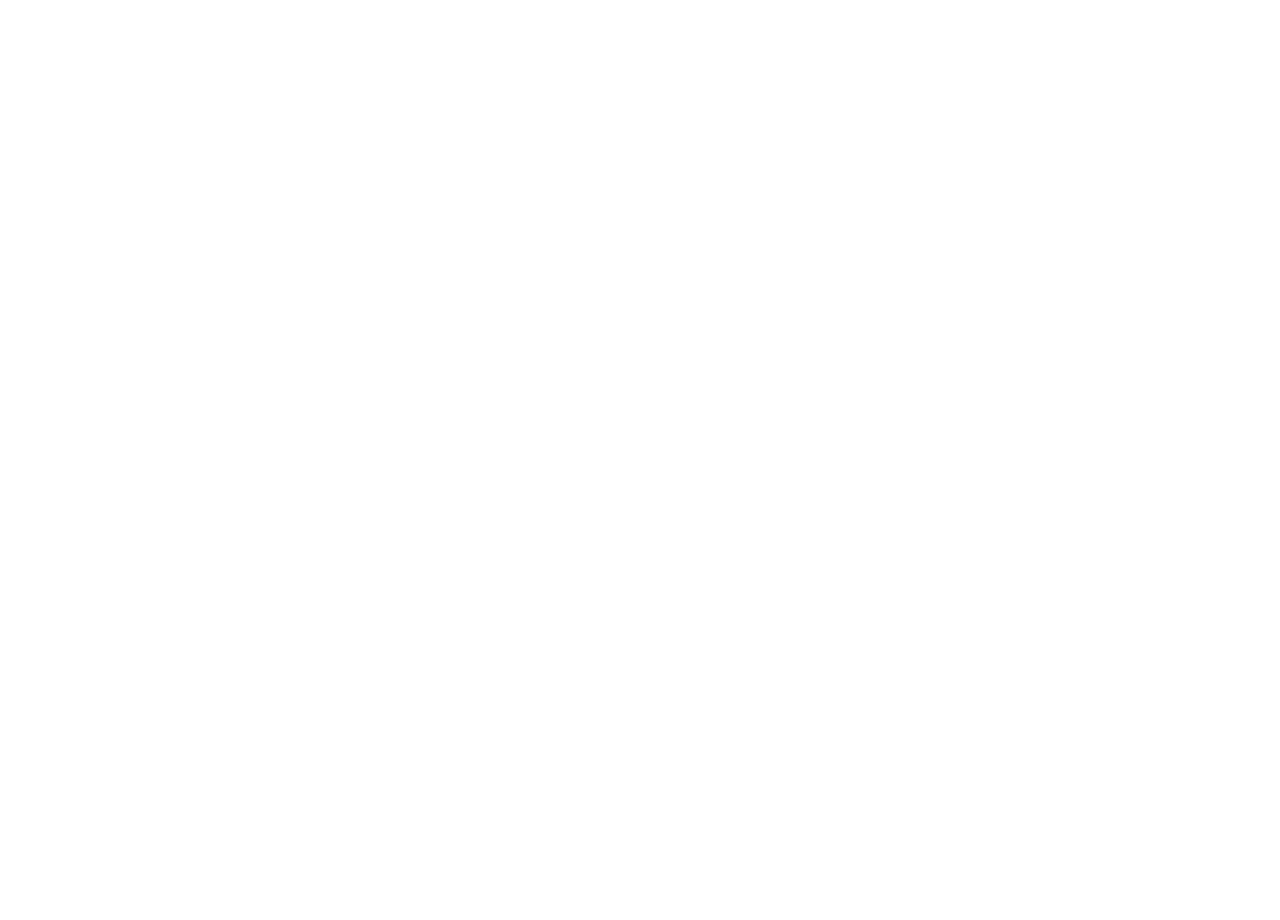
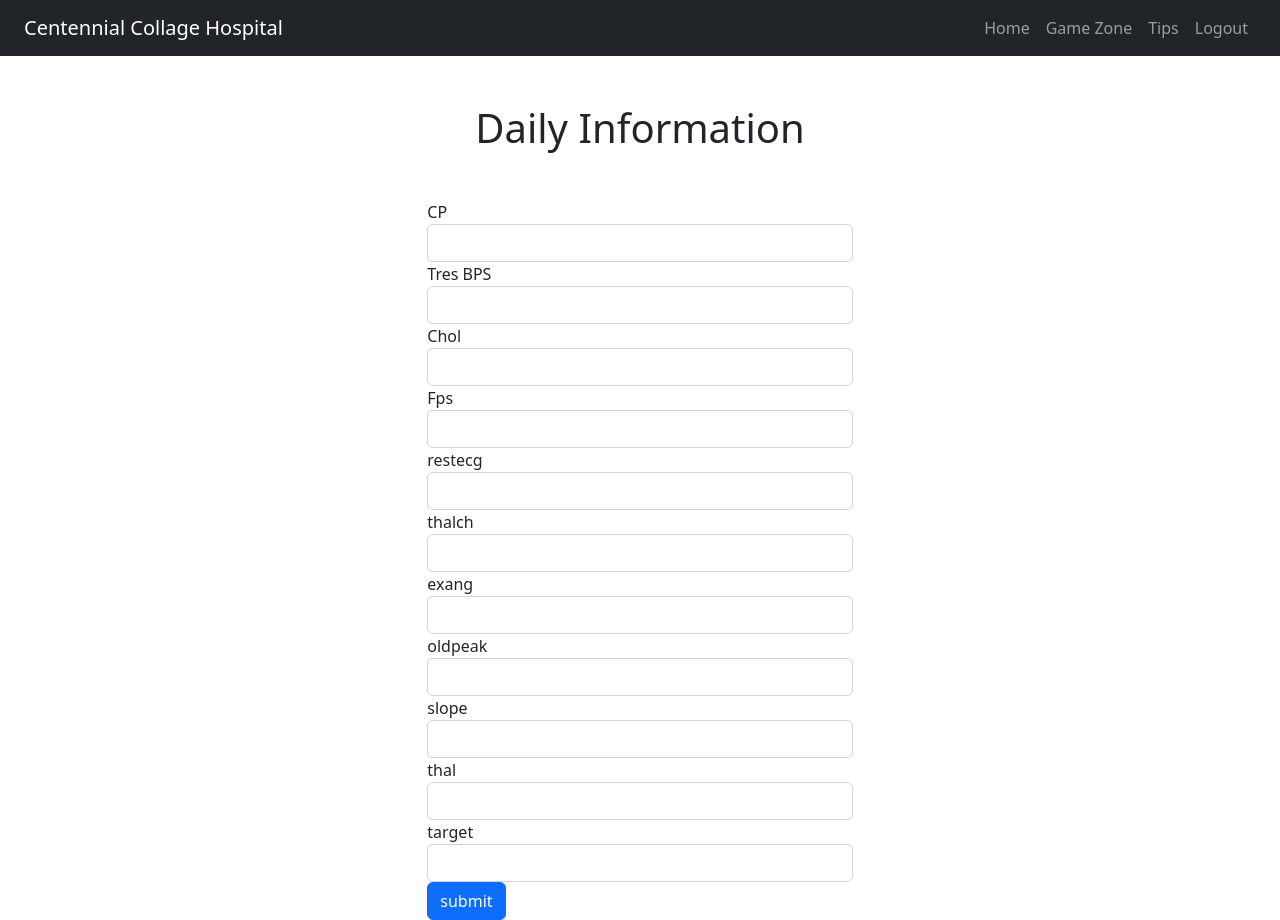
Before and after one commit to Ubzzy/NursePatientApplication, a React (Create React App) app in the folder react-client/: page /daily-information in a window 1280 px wide. Before the commit this address had no page. Before the commit the page ends 800 px from the top, so only its background shows below. Built offline with nearby package versions, Linux system fonts and the light colour scheme.

Commit message:
Added Dailyinformation page

```diff
--- a/react-client/src/App.js
+++ b/react-client/src/App.js
@@ -18,21 +18,23 @@
 import TipDetails from "./components/tips/TipDetails";
 import AddTip from "./components/tips/AddTip";
 import EditTip from "./components/tips/EditTip";
+import DailyInformation from "./components/patients/DailyInformation";
 
 function App() {
     return (
         <>
             <Router>
                 <Routes>
-                    <Route path="/" element={<Login />}></Route>
-                    <Route path="/home" element={<Home />}></Route>
-                    <Route path="/dashboard" element={<Dashboard />}></Route>
-                    <Route path="/game-zone" element={<GameZone />}></Route>
-                    <Route path="/nurse" element={<NurseDashboard />}></Route>
-                    <Route path="/tips" element={<ListTips />}></Route>
-                    <Route path="/tips/details/:id" element={<TipDetails />}></Route>
-                    <Route path="/tips/add" element={<AddTip />}></Route>
-                    <Route path="/tips/edit/:id" element={<EditTip />}></Route>
+                    <Route path="/" element={<Login/>}></Route>
+                    <Route path="/home" element={<Home/>}></Route>
+                    <Route path="/dashboard" element={<Dashboard/>}></Route>
+                    <Route path="/game-zone" element={<GameZone/>}></Route>
+                    <Route path="/daily-information" element={<DailyInformation/>}></Route>
+                    <Route path="/nurse" element={<NurseDashboard/>}></Route>
+                    <Route path="/tips" element={<ListTips/>}></Route>
+                    <Route path="/tips/details/:id" element={<TipDetails/>}></Route>
+                    <Route path="/tips/add" element={<AddTip/>}></Route>
+                    <Route path="/tips/edit/:id" element={<EditTip/>}></Route>
                 </Routes>
             </Router>
         </>
--- /dev/null
+++ b/react-client/src/components/patients/DailyInformation.js
@@ -0,0 +1,192 @@
+import React, {useState} from "react";
+import Header from "../Header";
+import {useNavigate} from "react-router-dom";
+import {gql, useMutation} from '@apollo/client';
+
+const ADD_DAILY_INFORMATION = gql`
+    mutation AddDailyInformation(
+        $cp: String!,
+        $trestbps: String!,
+        $chol: String!,
+        $fps: String!,
+        $restecg: String!,
+        $thalch: String!,
+        $exang: String!,
+        $oldpeak: String!
+        $slope: String!
+        $thal: String!
+        $target: String!
+
+        ) {
+        addDailyInformation(
+            cp: $cp,
+            trestbps: $trestbps,
+            chol: $chol,
+            fps: $fps,
+            restecg: $restecg,
+            thalch: $thalch,
+            exang: $exang,
+            oldpeak: $oldpeak
+            slope: $slope
+            thal: $thal
+            target:$target
+
+            ) {
+            _id
+        }
+    }
+`;
+
+function DailyInformation() {
+
+    const [dailyInformation, setDailyInformation] = useState({
+        cp: "",
+        trestbps: "",
+        chol: "",
+        fps: "",
+        restecg: "",
+        thalch: "",
+        exang: "",
+        oldpeak: "",
+        slope: "",
+        thal: "",
+        target: ""
+    });
+
+    const [AddDailyInformation, {data, loading, error}] = useMutation(ADD_DAILY_INFORMATION);
+
+
+    const navigate = useNavigate();
+
+    const onChange = (e) => {
+        e.persist();
+        setDailyInformation({...dailyInformation, [e.target.name]: e.target.value});
+    };
+
+    async function saveDailyInformation() {
+        if (!dailyInformation.cp || !dailyInformation.trestbps) {
+            alert("Enter valid information");
+            return;
+        }
+        await AddDailyInformation({variables: dailyInformation})
+        backToDashboard();
+    }
+
+    function backToDashboard() {
+        navigate("/dashboard");
+    }
+
+
+    return (<>
+        <Header/>
+
+
+        <form className="d-flex justify-content-around">
+            <fieldset>
+                <h1 className="text-center m-5">Daily Information</h1>
+
+                <div className="form-group">
+                    <label className="col-md-12 control-label" htmlFor="cp">CP</label>
+                    <div className="col-md-12">
+                        <input id="cp" name="cp" type="text" placeholder=""
+                               className="form-control "/>
+                    </div>
+                </div>
+
+                <div className="form-group">
+                    <label className="col-md-12 control-label" htmlFor="trestbps">Tres BPS</label>
+                    <div className="col-md-12">
+                        <input id="trestbps" name="trestbps" type="text" placeholder=""
+                               className="form-control "/>
+                    </div>
+                </div>
+
+                <div className="form-group">
+                    <label className="col-md-12 control-label" htmlFor="chol">Chol</label>
+                    <div className="col-md-12">
+                        <input id="chol" name="chol" type="text" placeholder=""
+                               className="form-control "/>
+                    </div>
+                </div>
+
+                <div className="form-group">
+                    <label className="col-md-12 control-label" htmlFor="fps">Fps</label>
+                    <div className="col-md-12">
+                        <input id="fps" name="fps" type="text" placeholder=""
+                               className="form-control "/>
+                    </div>
+                </div>
+
+                <div className="form-group">
+                    <label className="col-md-12 control-label" htmlFor="restecg">restecg</label>
+                    <div className="col-md-12">
+                        <input id="restecg" name="restecg" type="text" placeholder=""
+                               className="form-control "/>
+                    </div>
+                </div>
+
+                <div className="form-group">
+                    <label className="col-md-12 control-label" htmlFor="thalch">thalch</label>
+                    <div className="col-md-12">
+                        <input id="thalch" name="thalch" type="text" placeholder=""
+                               className="form-control "/>
+                    </div>
+                </div>
+
+
+                <div className="form-group">
+                    <label className="col-md-12 control-label" htmlFor="exang">exang</label>
+                    <div className="col-md-12">
+                        <input id="exang" name="exang" type="text" placeholder=""
+                               className="form-control "/>
+                    </div>
+                </div>
+
+                <div className="form-group">
+                    <label className="col-md-12 control-label" htmlFor="oldpeak">oldpeak</label>
+                    <div className="col-md-12">
+                        <input id="oldpeak" name="oldpeak" type="text" placeholder=""
+                               className="form-control "/>
+                    </div>
+                </div>
+
+                <div className="form-group">
+                    <label className="col-md-12 control-label" htmlFor="slope">slope</label>
+                    <div className="col-md-12">
+                        <input id="slope" name="slope" type="text" placeholder=""
+                               className="form-control "/>
+                    </div>
+                </div>
+
+                <div className="form-group">
+                    <label className="col-md-12 control-label" htmlFor="thal">thal</label>
+                    <div className="col-md-12">
+                        <input id="thal" name="thal" type="text" placeholder=""
+                               className="form-control "/>
+                    </div>
+                </div>
+
+
+                <div className="form-group">
+                    <label className="col-md-12 control-label" htmlFor="target">target</label>
+                    <div className="col-md-12">
+                        <input id="target" name="target" type="text" placeholder=""
+                               className="form-control "/>
+                    </div>
+                </div>
+
+
+                <div className="form-group">
+                    <button type={"submit"} className={"btn btn-primary"}>submit</button>
+                </div>
+
+            </fieldset>
+
+
+        </form>
+
+
+    </>);
+}
+
+export default DailyInformation;
```
Also changed, not shown: 2 other files (tests, documents, lock files or other folders).
